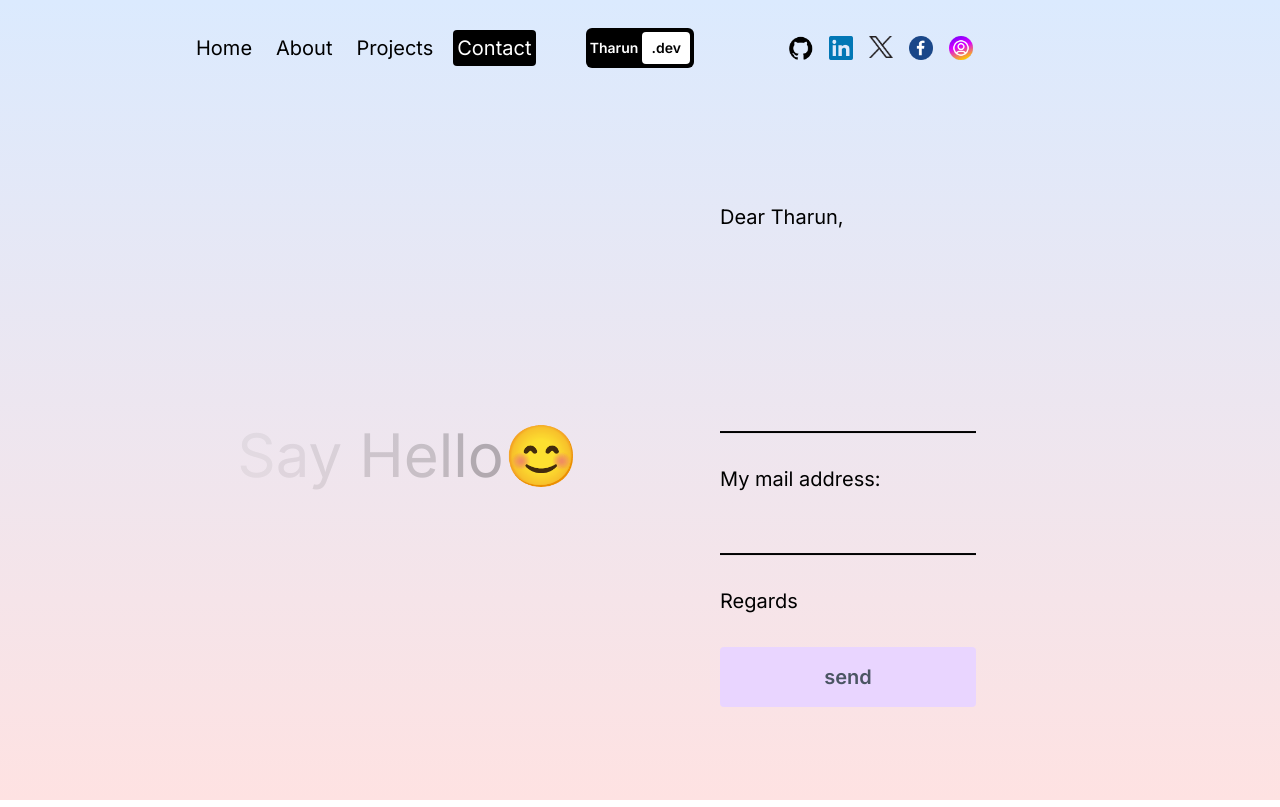
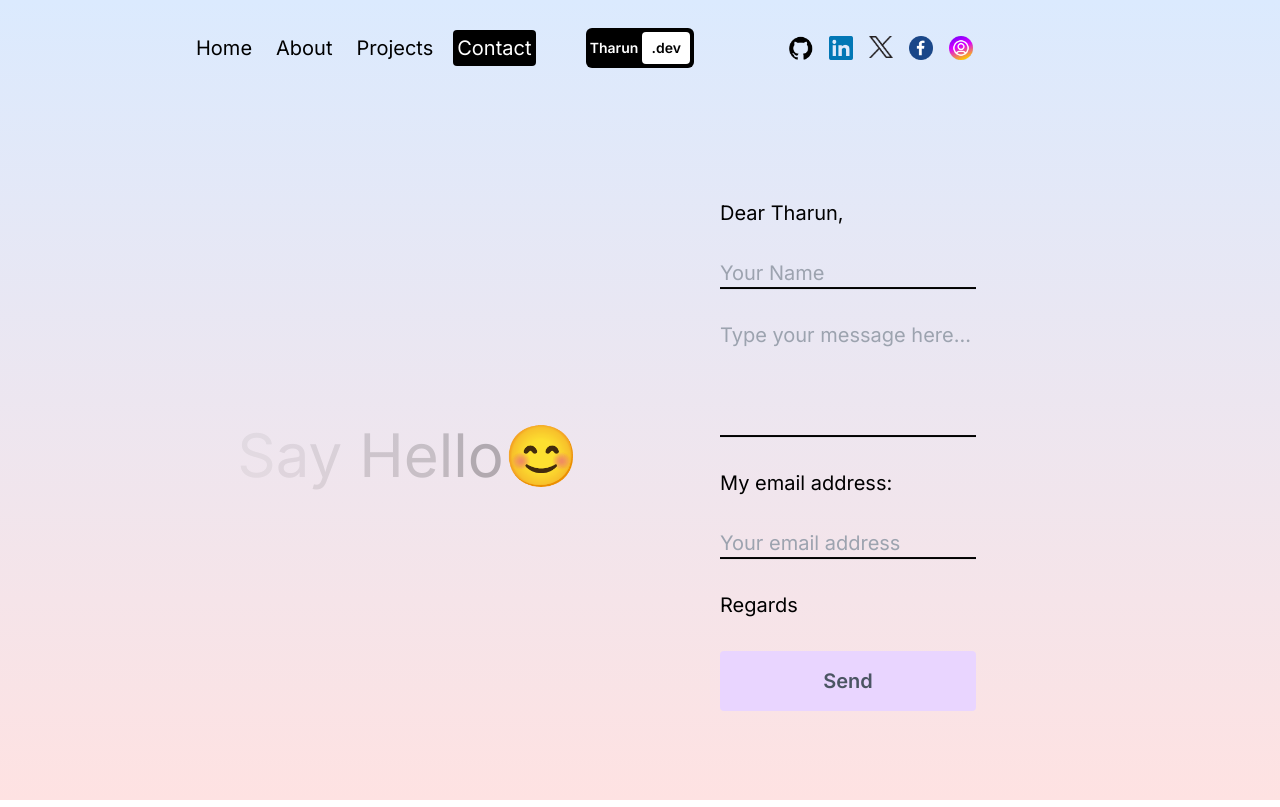
Before and after one commit to Tharunvikas55/Portfolio-version-2, a Next.js app: page /contact in a window 1280 px wide. Built offline with nearby package versions, Linux system fonts and the light colour scheme.

Commit message:
Update page.jsx

```diff
--- a/src/app/contact/page.jsx
+++ b/src/app/contact/page.jsx
@@ -15,10 +15,11 @@ const sendEmail = (e) => {
     setError(false);
     setSuccess(false);
 
+    const fromName = form.current.user_name.value;
     const email = form.current.user_email.value;
     const message = form.current.user_message.value;
 
-  if (!email || !message) {
+    if (!fromName || !email || !message) {
       setError(true);
       return;
     }
@@ -40,7 +41,6 @@ const sendEmail = (e) => {
         }
       );
   };
-
 
   return (
     <motion.div
@@ -74,23 +74,34 @@ const sendEmail = (e) => {
         <form
           onSubmit={sendEmail}
           ref={form}
-          className="h-1/2  lg:h-full lg:w-1/2 rounded-xl md:text-xl text-sm  flex flex-col gap-8 justify-center p-24 "
+          className="h-1/2 lg:h-full lg:w-1/2 rounded-xl md:text-xl text-sm flex flex-col gap-8 justify-center p-24"
         >
           <span>Dear Tharun,</span>
+          <input
+            name="user_name"
+            type="text"
+            className="bg-transparent border-b-2 border-b-black outline-none"
+            placeholder="Your Name"
+            required
+          />
           <textarea
             rows={6}
             className="bg-transparent border-b-2 border-b-black outline-none resize-none"
             name="user_message"
+            placeholder="Type your message here..."
+            required
           />
-          <span>My mail address:</span>
+          <span>My email address:</span>
           <input
             name="user_email"
-            type="text"
+            type="email"
             className="bg-transparent border-b-2 border-b-black outline-none"
+            placeholder="Your email address"
+            required
           />
           <span>Regards</span>
-          <button className="bg-purple-200 rounded font-semibold text-gray-600 p-4">
-            send
+          <button type="submit" className="bg-purple-200 rounded font-semibold text-gray-600 p-4">
+            Send
           </button>
           {success && (
             <span className="text-green-600 font-semibold">
```
Lines whose indentation alone changed are shown as unchanged.
